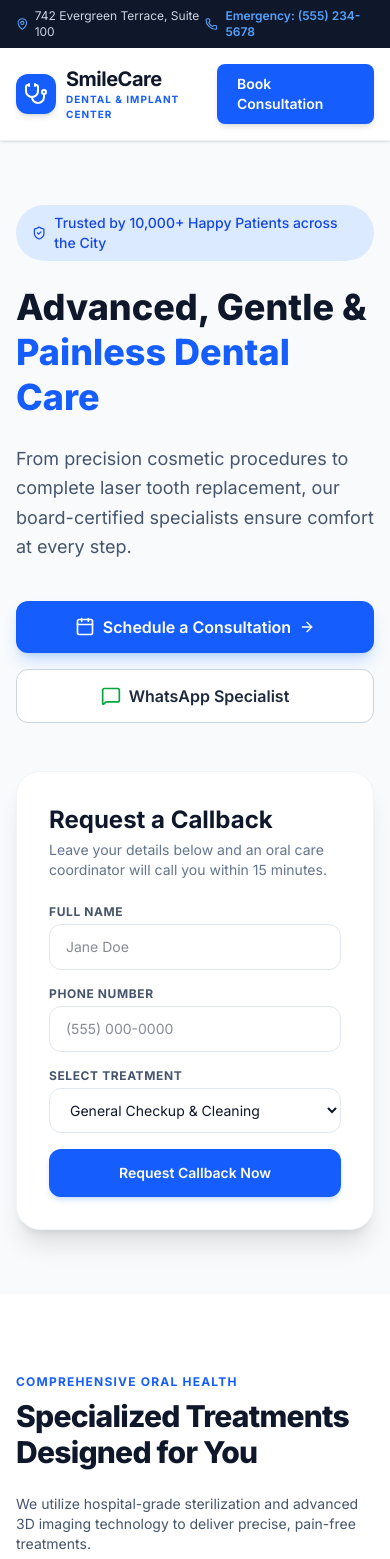
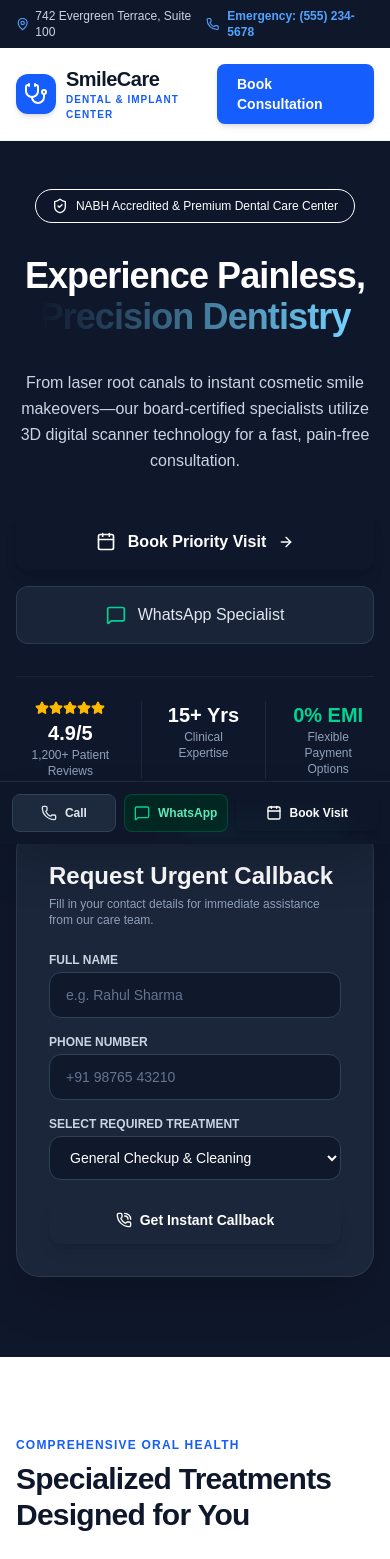
Before and after one commit to dimple200214/smile-care-dental1, a Next.js app: page / in a window 390 px wide. Shown: the top 1559 px of the page. Built offline with nearby package versions, Linux system fonts and the light colour scheme.

Commit message:
feat: iteration 2 - hero redesign & mobile cta bar

```diff
--- a/app/layout.tsx
+++ b/app/layout.tsx
@@ -1,15 +1,7 @@
-import type { Metadata } from "next";
-import { Inter } from "next/font/google";
+import MobileCTA from "@/components/MobileCTA";
+import Navbar from "@/components/Navbar";
+import Footer from "@/components/Footer"; // Agar aapka footer component hai
 import "./globals.css";
-import Navbar from "@/components/Navbar";
-import Footer from "@/components/Footer";
-
-const inter = Inter({ subsets: ["latin"] });
-
-export const metadata: Metadata = {
-  title: "SmileCare Dental & Implant Center | Painless Dental Care",
-  description: "Book consultations with top-rated board-certified dental specialists.",
-};
 
 export default function RootLayout({
   children,
@@ -18,10 +10,10 @@ export default function RootLayout({
 }) {
   return (
     <html lang="en">
-      <body className={inter.className}>
+      <body className="bg-slate-50 text-slate-900 pb-16 md:pb-0">
         <Navbar />
-        <main>{children}</main>
-        <Footer />
+        {children}
+        <MobileCTA />
       </body>
     </html>
   );
--- a/components/Hero.tsx
+++ b/components/Hero.tsx
@@ -2,7 +2,17 @@
 
 import { useState } from "react";
 import Link from "next/link";
-import { Calendar, MessageSquare, CheckCircle2, ShieldCheck, ArrowRight } from "lucide-react";
+import {
+  Calendar,
+  MessageSquare,
+  CheckCircle2,
+  ShieldCheck,
+  ArrowRight,
+  Star,
+  Clock,
+  Sparkles,
+  PhoneCall
+} from "lucide-react";
 import { supabase } from "@/lib/supabase";
 
 export default function Hero() {
@@ -18,7 +28,6 @@ export default function Hero() {
     e.preventDefault();
     setCallbackLoading(true);
 
-    // Save callback request into 'callback_requests' table in Supabase
     const { error } = await supabase.from("callback_requests").insert([
       {
         full_name: callbackData.full_name,
@@ -36,32 +45,46 @@ export default function Hero() {
   };
 
   return (
-    <section className="relative bg-slate-50 py-16 lg:py-24 px-4 sm:px-6 lg:px-8 overflow-hidden">
-      <div className="max-w-7xl mx-auto grid grid-cols-1 lg:grid-cols-12 gap-12 items-center">
+    <section className="relative bg-gradient-to-b from-slate-900 via-navy-900 to-slate-900 text-white pt-12 pb-20 lg:pt-20 lg:pb-28 overflow-hidden">
+      {/* Subtle Background Glow Elements */}
+      <div className="absolute top-1/4 left-1/2 -translate-x-1/2 w-[600px] h-[300px] bg-brand-600/15 blur-[120px] rounded-full pointer-events-none" />
+      <div className="absolute top-10 right-10 w-[300px] h-[300px] bg-brand-500/10 blur-[90px] rounded-full pointer-events-none" />
 
-        {/* Left Hero Text Section */}
-        <div className="lg:col-span-7 space-y-6">
-          <div className="inline-flex items-center space-x-2 bg-blue-100 text-blue-700 px-4 py-2 rounded-full text-sm font-medium">
-            <ShieldCheck className="w-4 h-4" />
-            <span>Trusted by 10,000+ Happy Patients across the City</span>
+      <div className="max-w-7xl mx-auto px-4 sm:px-6 lg:px-8 relative z-10">
+        <div className="grid grid-cols-1 lg:grid-cols-12 gap-12 lg:gap-8 items-center">
+
+          {/* Left Hero Content */}
+          <div className="lg:col-span-7 space-y-8 text-center lg:text-left">
+
+            {/* Trust Pill Badge */}
+            <div className="inline-flex items-center space-x-2 bg-brand-500/10 border border-brand-500/30 px-4 py-2 rounded-full backdrop-blur-md">
+              <ShieldCheck className="w-4 h-4 text-brand-500" />
+              <span className="text-xs sm:text-sm font-medium text-brand-200">
+                NABH Accredited & Premium Dental Care Center
+              </span>
             </div>
 
-          <h1 className="text-4xl sm:text-5xl lg:text-6xl font-extrabold text-slate-900 leading-tight">
-            Advanced, Gentle & <br />
-            <span className="text-blue-600">Painless Dental Care</span>
+            {/* Headline */}
+            <h1 className="text-4xl sm:text-5xl lg:text-6xl font-black tracking-tight leading-[1.15]">
+              Experience Painless, <br />
+              <span className="bg-clip-text text-transparent bg-gradient-to-r from-brand-200 via-brand-500 to-sky-300">
+                Precision Dentistry
+              </span>
             </h1>
 
-          <p className="text-lg text-slate-600 max-w-2xl leading-relaxed">
-            From precision cosmetic procedures to complete laser tooth replacement, our board-certified specialists ensure comfort at every step.
+            {/* Subtext */}
+            <p className="text-base sm:text-lg text-slate-300 max-w-2xl mx-auto lg:mx-0 font-normal leading-relaxed">
+              From laser root canals to instant cosmetic smile makeovers—our board-certified specialists utilize 3D digital scanner technology for a fast, pain-free consultation.
             </p>
 
-          <div className="flex flex-col sm:flex-row gap-4 pt-4">
+            {/* CTA Buttons */}
+            <div className="flex flex-col sm:flex-row items-center justify-center lg:justify-start gap-4 pt-2">
               <Link
                 href="/book"
-              className="inline-flex items-center justify-center space-x-2 bg-blue-600 hover:bg-blue-700 text-white font-semibold px-6 py-3.5 rounded-xl transition shadow-lg shadow-blue-500/25"
+                className="w-full sm:w-auto inline-flex items-center justify-center space-x-3 bg-brand-600 hover:bg-brand-500 text-white font-semibold px-8 py-4 rounded-xl transition-all shadow-lg shadow-brand-600/30 hover:scale-[1.02]"
               >
                 <Calendar className="w-5 h-5" />
-              <span>Schedule a Consultation</span>
+                <span>Book Priority Visit</span>
                 <ArrowRight className="w-4 h-4" />
               </Link>
 
@@ -69,36 +92,69 @@ export default function Hero() {
                 href="https://wa.me/15552345678"
                 target="_blank"
                 rel="noopener noreferrer"
-              className="inline-flex items-center justify-center space-x-2 bg-white hover:bg-slate-50 text-slate-800 font-semibold px-6 py-3.5 rounded-xl border border-slate-300 transition"
+                className="w-full sm:w-auto inline-flex items-center justify-center space-x-3 bg-slate-800/80 hover:bg-slate-800 text-slate-200 border border-slate-700/80 font-medium px-7 py-4 rounded-xl transition backdrop-blur-sm"
               >
-              <MessageSquare className="w-5 h-5 text-green-600" />
+                <MessageSquare className="w-5 h-5 text-emerald-400" />
                 <span>WhatsApp Specialist</span>
               </a>
             </div>
+
+            {/* Social Proof & Trust Metrics */}
+            <div className="pt-6 border-t border-slate-800/80 grid grid-cols-3 gap-4 max-w-lg mx-auto lg:mx-0">
+              <div className="text-center lg:text-left">
+                <div className="flex items-center justify-center lg:justify-start text-amber-400 mb-1">
+                  {[...Array(5)].map((_, i) => (
+                    <Star key={i} className="w-3.5 h-3.5 fill-current" />
+                  ))}
+                </div>
+                <p className="text-xl font-bold text-white">4.9/5</p>
+                <p className="text-xs text-slate-400">1,200+ Patient Reviews</p>
               </div>
 
-        {/* Right Form Section connected to 'callback_requests' */}
+              <div className="text-center lg:text-left border-l border-slate-800 pl-4">
+                <p className="text-xl font-bold text-white">15+ Yrs</p>
+                <p className="text-xs text-slate-400">Clinical Expertise</p>
+              </div>
+
+              <div className="text-center lg:text-left border-l border-slate-800 pl-4">
+                <p className="text-xl font-bold text-emerald-400">0% EMI</p>
+                <p className="text-xs text-slate-400">Flexible Payment Options</p>
+              </div>
+            </div>
+
+          </div>
+
+          {/* Right Lead Capture Form Card */}
           <div className="lg:col-span-5">
-          <div className="bg-white p-8 rounded-3xl shadow-xl border border-slate-100">
-            <h2 className="text-2xl font-bold text-slate-900">Request a Callback</h2>
-            <p className="text-sm text-slate-500 mt-1 mb-6">
-              Leave your details below and an oral care coordinator will call you within 15 minutes.
+            <div className="bg-slate-800/90 backdrop-blur-xl p-8 rounded-3xl border border-slate-700/70 shadow-2xl relative">
+
+              {/* Badge */}
+              <div className="absolute -top-3.5 right-6 bg-emerald-500 text-slate-950 text-xs font-bold px-3 py-1 rounded-full flex items-center space-x-1 shadow-md">
+                <Clock className="w-3 h-3" />
+                <span>15-Min Response Time</span>
+              </div>
+
+              <h2 className="text-2xl font-bold text-white flex items-center space-x-2">
+                <span>Request Urgent Callback</span>
+              </h2>
+              <p className="text-xs text-slate-400 mt-1 mb-6">
+                Fill in your contact details for immediate assistance from our care team.
               </p>
 
               {callbackSubmitted ? (
-              <div className="bg-green-50 border border-green-200 text-green-800 p-6 rounded-2xl flex items-start space-x-3">
-                <CheckCircle2 className="w-6 h-6 text-green-600 flex-shrink-0 mt-0.5" />
+                <div className="bg-emerald-950/60 border border-emerald-500/40 text-emerald-200 p-6 rounded-2xl flex items-start space-x-3">
+                  <CheckCircle2 className="w-6 h-6 text-emerald-400 flex-shrink-0 mt-0.5" />
                   <div>
-                  <h4 className="font-semibold text-base">Request Received!</h4>
-                  <p className="text-xs text-green-700 mt-1">
-                    Our team will call you shortly on <strong>{callbackData.phone}</strong>.
+                    <h4 className="font-semibold text-base text-white">Callback Scheduled!</h4>
+                    <p className="text-xs text-emerald-300 mt-1">
+                      Our coordinator will reach out to <strong>{callbackData.phone}</strong> shortly.
                     </p>
                     <button
                       onClick={() => {
                         setCallbackSubmitted(false);
                         setCallbackData({ full_name: "", phone: "", treatment: "General Checkup & Cleaning" });
                       }}
-                    className="mt-3 text-xs font-semibold text-green-800 underline"
+                      className="mt-3 text-xs font-semibold text-emerald-400 underline"
                     >
                       Submit another request
                     </button>
@@ -107,57 +163,58 @@ export default function Hero() {
               ) : (
                 <form onSubmit={handleCallbackSubmit} className="space-y-4">
                   <div>
-                  <label className="block text-xs font-bold text-slate-600 uppercase mb-1 tracking-wider">
+                    <label className="block text-xs font-semibold text-slate-300 uppercase mb-1">
                       Full Name
                     </label>
                     <input
                       type="text"
                       required
-                    placeholder="Jane Doe"
+                      placeholder="e.g. Rahul Sharma"
                       value={callbackData.full_name}
                       onChange={(e) => setCallbackData({ ...callbackData, full_name: e.target.value })}
-                    className="w-full px-4 py-3 rounded-xl border border-slate-200 focus:outline-none focus:ring-2 focus:ring-blue-600 text-slate-900 text-sm"
+                      className="w-full px-4 py-3 rounded-xl bg-slate-900/90 border border-slate-700 focus:outline-none focus:ring-2 focus:ring-brand-500 text-white placeholder-slate-500 text-sm transition"
                     />
                   </div>
 
                   <div>
-                  <label className="block text-xs font-bold text-slate-600 uppercase mb-1 tracking-wider">
+                    <label className="block text-xs font-semibold text-slate-300 uppercase mb-1">
                       Phone Number
                     </label>
                     <input
                       type="tel"
                       required
-                    placeholder="(555) 000-0000"
+                      placeholder="+91 98765 43210"
                       value={callbackData.phone}
                       onChange={(e) => setCallbackData({ ...callbackData, phone: e.target.value })}
-                    className="w-full px-4 py-3 rounded-xl border border-slate-200 focus:outline-none focus:ring-2 focus:ring-blue-600 text-slate-900 text-sm"
+                      className="w-full px-4 py-3 rounded-xl bg-slate-900/90 border border-slate-700 focus:outline-none focus:ring-2 focus:ring-brand-500 text-white placeholder-slate-500 text-sm transition"
                     />
                   </div>
 
                   <div>
-                  <label className="block text-xs font-bold text-slate-600 uppercase mb-1 tracking-wider">
-                    Select Treatment
+                    <label className="block text-xs font-semibold text-slate-300 uppercase mb-1">
+                      Select Required Treatment
                     </label>
                     <select
                       value={callbackData.treatment}
                       onChange={(e) => setCallbackData({ ...callbackData, treatment: e.target.value })}
-                    className="w-full px-4 py-3 rounded-xl border border-slate-200 focus:outline-none focus:ring-2 focus:ring-blue-600 text-slate-900 text-sm bg-white"
+                      className="w-full px-4 py-3 rounded-xl bg-slate-900/90 border border-slate-700 focus:outline-none focus:ring-2 focus:ring-brand-500 text-white text-sm transition"
                     >
                       <option value="General Checkup & Cleaning">General Checkup & Cleaning</option>
-                    <option value="Teeth Whitening">Teeth Whitening</option>
-                    <option value="Dental Implants">Dental Implants</option>
-                    <option value="Orthodontics & Braces">Orthodontics & Braces</option>
-                    <option value="Root Canal Treatment">Root Canal Treatment</option>
-                    <option value="Cosmetic Dentistry">Cosmetic Dentistry</option>
+                      <option value="Teeth Whitening">Teeth Whitening & Veneers</option>
+                      <option value="Dental Implants">Dental Implants & Fixed Teeth</option>
+                      <option value="Orthodontics & Braces">Invisalign & Clear Aligners</option>
+                      <option value="Root Canal Treatment">Painless Laser Root Canal</option>
+                      <option value="Emergency Care">Emergency Tooth Pain</option>
                     </select>
                   </div>
 
                   <button
                     type="submit"
                     disabled={callbackLoading}
-                  className="w-full bg-blue-600 hover:bg-blue-700 text-white font-semibold py-3.5 rounded-xl transition shadow-md shadow-blue-500/20 disabled:opacity-50 text-sm"
+                    className="w-full bg-brand-600 hover:bg-brand-500 text-white font-semibold py-3.5 rounded-xl transition shadow-lg shadow-brand-600/30 disabled:opacity-50 text-sm flex items-center justify-center space-x-2"
                   >
-                  {callbackLoading ? "Submitting..." : "Request Callback Now"}
+                    <PhoneCall className="w-4 h-4" />
+                    <span>{callbackLoading ? "Submitting..." : "Get Instant Callback"}</span>
                   </button>
                 </form>
               )}
@@ -165,6 +222,7 @@ export default function Hero() {
           </div>
 
         </div>
+      </div>
     </section>
   );
 }
--- /dev/null
+++ b/components/MobileCTA.tsx
@@ -0,0 +1,36 @@
+"use client";
+
+import Link from "next/link";
+import { Phone, Calendar, MessageSquare } from "lucide-react";
+
+export default function MobileCTA() {
+  return (
+    <div className="md:hidden fixed bottom-0 left-0 right-0 bg-slate-900/95 backdrop-blur-md border-t border-slate-800 p-3 z-50 flex items-center justify-between gap-2 shadow-2xl">
+      <a
+        href="tel:+15552345678"
+        className="flex-1 flex items-center justify-center space-x-2 bg-slate-800 text-slate-200 py-2.5 rounded-lg text-xs font-semibold border border-slate-700"
+      >
+        <Phone className="w-4 h-4 text-brand-500" />
+        <span>Call</span>
+      </a>
+
+      <a
+        href="https://wa.me/15552345678"
+        target="_blank"
+        rel="noopener noreferrer"
+        className="flex-1 flex items-center justify-center space-x-2 bg-emerald-950/80 text-emerald-300 py-2.5 rounded-lg text-xs font-semibold border border-emerald-800/60"
+      >
+        <MessageSquare className="w-4 h-4 text-emerald-400" />
+        <span>WhatsApp</span>
+      </a>
+
+      <Link
+        href="/book"
+        className="flex-[1.4] flex items-center justify-center space-x-2 bg-brand-600 text-white py-2.5 rounded-lg text-xs font-semibold shadow-md shadow-brand-600/30"
+      >
+        <Calendar className="w-4 h-4" />
+        <span>Book Visit</span>
+      </Link>
+    </div>
+  );
+}
```
Lines whose indentation alone changed are shown as unchanged.
